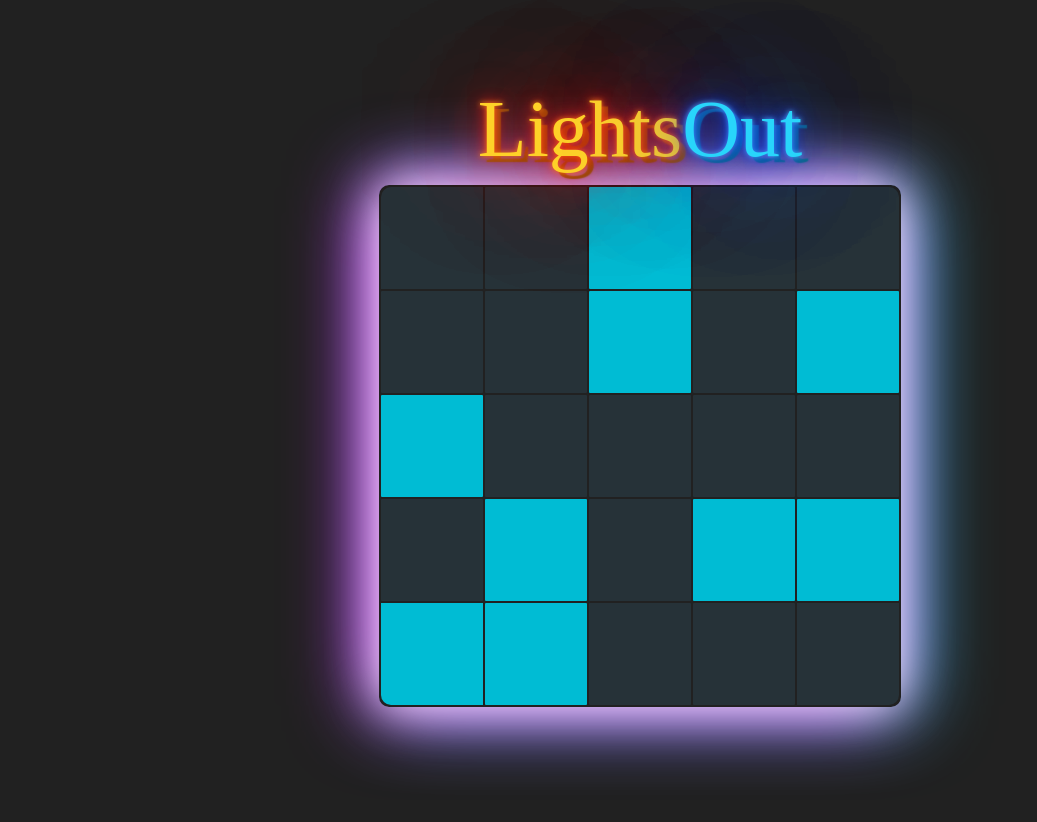
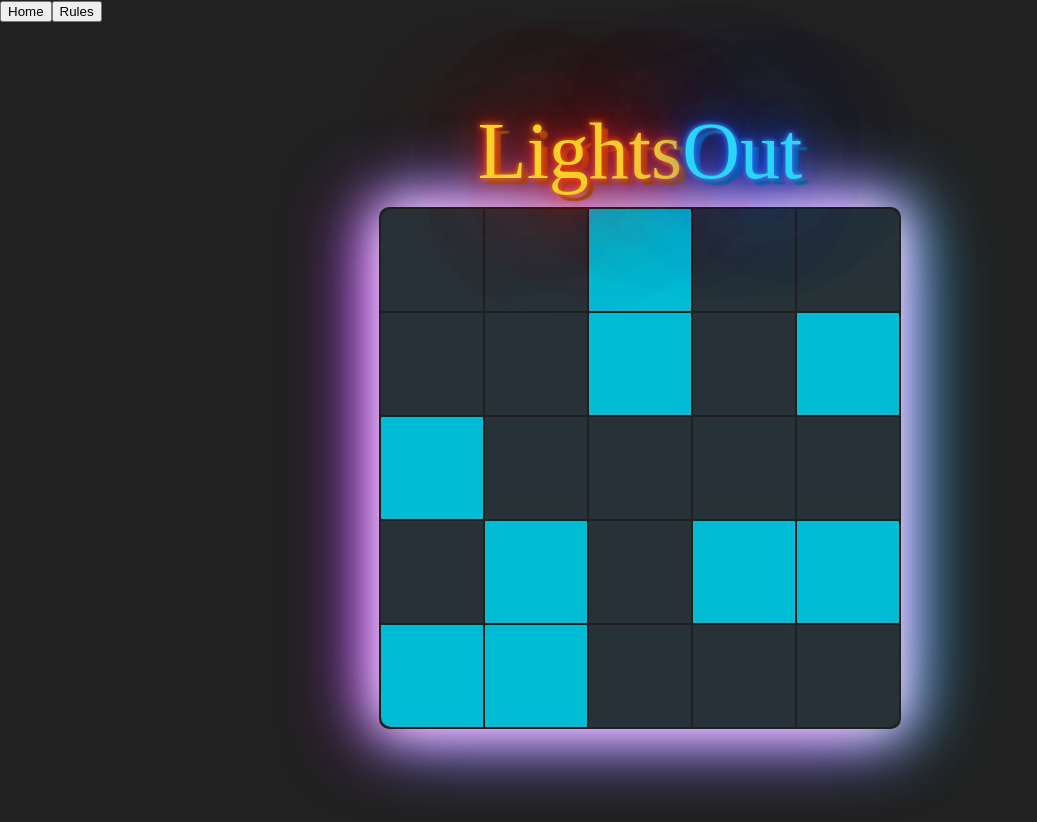
Before and after one commit to just-sid/lights-out, a React (Create React App) app: page / in a window 1280 px wide. Shown: the whole page, without its empty margins (0-1037 px from the left). Before the commit the page ends 800 px from the top, so only its background shows below. Built offline with nearby package versions, Linux system fonts and the light colour scheme; a web font is replaced by a local one.

Commit message:
Navbar added

```diff
--- a/src/App.js
+++ b/src/App.js
@@ -6,9 +6,16 @@ function App() {
   /* let randomIndex = Math.floor(Math.random() * arr.length);
     return arr[randomIndex]; */
   return (
+    <div>
+      <nav>
+        <button>Home</button>
+        <button>Rules</button>
+    </nav>
     <div className="App">
       <Board nrows = {5} ncols = {5} chanceLightStartsOn = {0.33}/>
     </div>
+    </div>
+
   );
 }
 
```
Also changed, not shown: src/Rules/Rules.component.jsx (added), src/Rules/Rules.styles.css (added).
